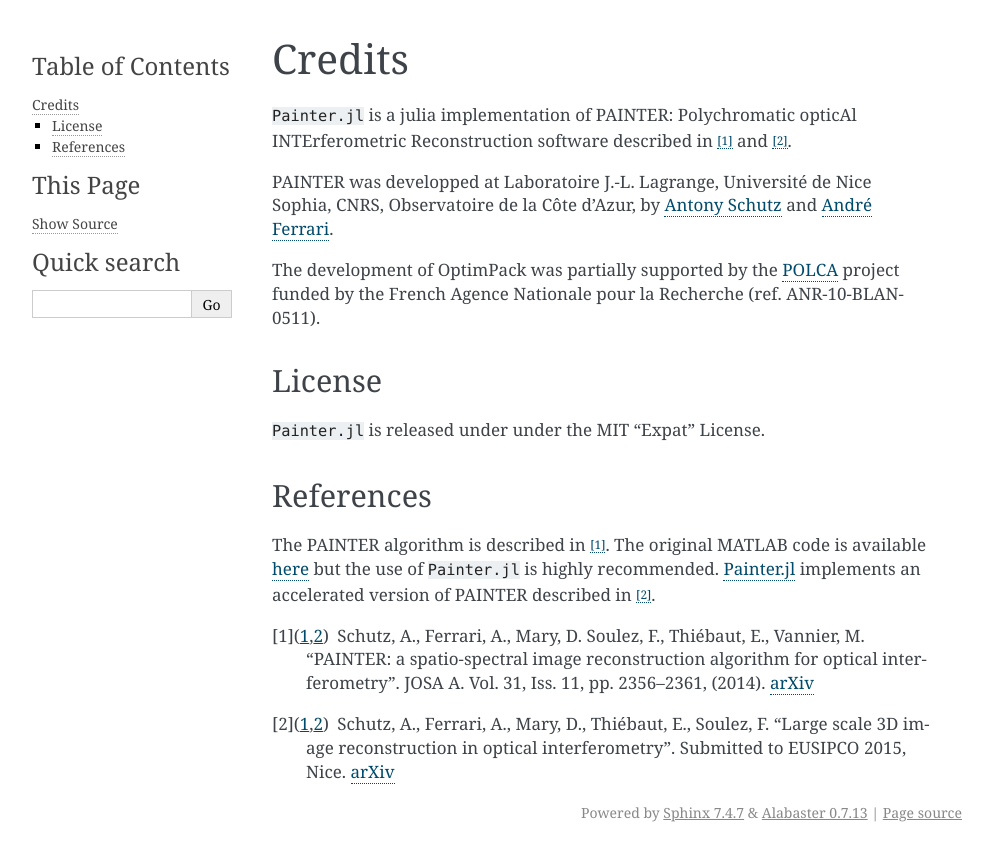
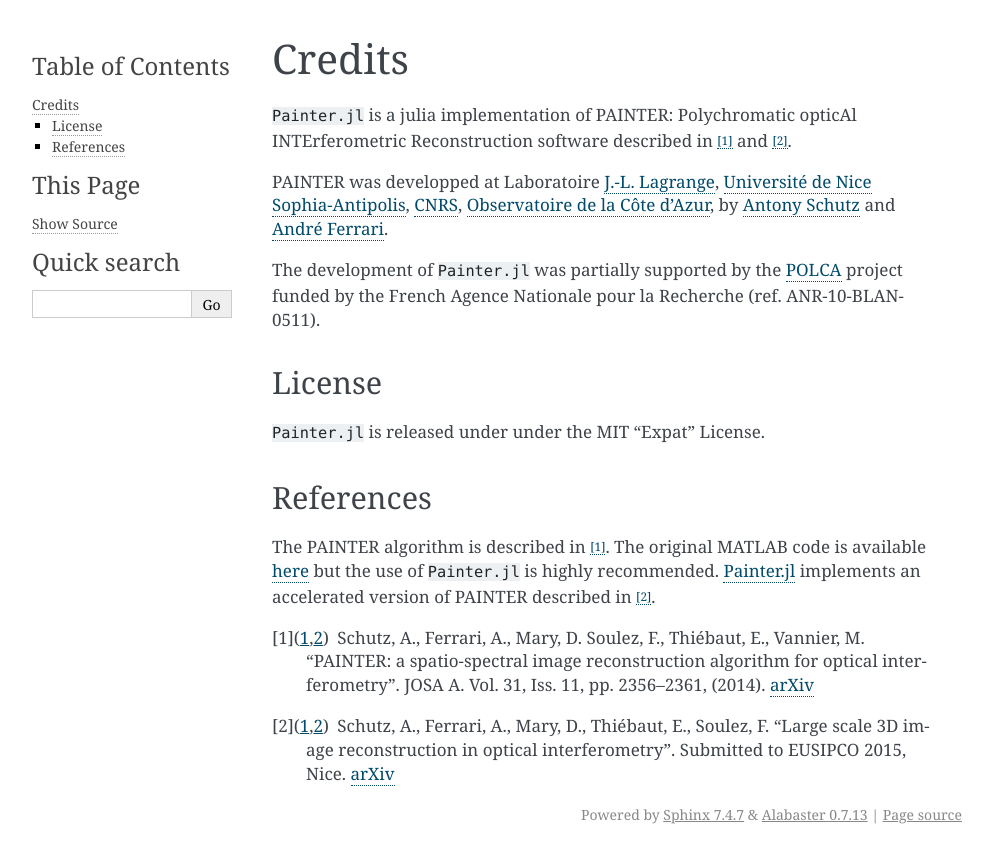
Before and after one commit to andferrari/PAINTER.jl, a Sphinx documentation site: the page built from doc/source/credits.rst, in a window 1280 px wide. Shown: the top 863 px of the page, without its empty margins (148-1141 px from the left). Built offline with Sphinx 7.4.7, drawn with Linux system fonts in a browser that asks for light colours; formulas are drawn with MathJax 3.

Commit message:
après c est fini

```diff
--- a/doc/source/credits.rst
+++ b/doc/source/credits.rst
@@ -4,12 +4,13 @@
 ``Painter.jl`` is a julia implementation of PAINTER: Polychromatic
 opticAl INTErferometric Reconstruction software described in [1]_ and [2]_.
 
-PAINTER was developped at Laboratoire J.-L. Lagrange, Université de Nice
-Sophia, CNRS, Observatoire de la Côte d'Azur, by `Antony
+PAINTER was developped at Laboratoire `J.-L. Lagrange <http://lagrange.oca.eu>`_,
+`Université de Nice Sophia-Antipolis <http://unice.fr>`_, `CNRS <http://cnrs.fr>`_,
+`Observatoire de la Côte d'Azur <http://oca.eu>`_, by `Antony
 Schutz <http://www.antonyschutz.com>`_ and `André
 Ferrari <https://www-n.oca.eu/aferrari>`_.
 
-The development of OptimPack was partially supported by the
+The development of ``Painter.jl`` was partially supported by the
 `POLCA <http://polca.univ-lyon1.fr>`_ project funded by the French
 Agence Nationale pour la Recherche (ref. ANR-10-BLAN-0511).
 
```
